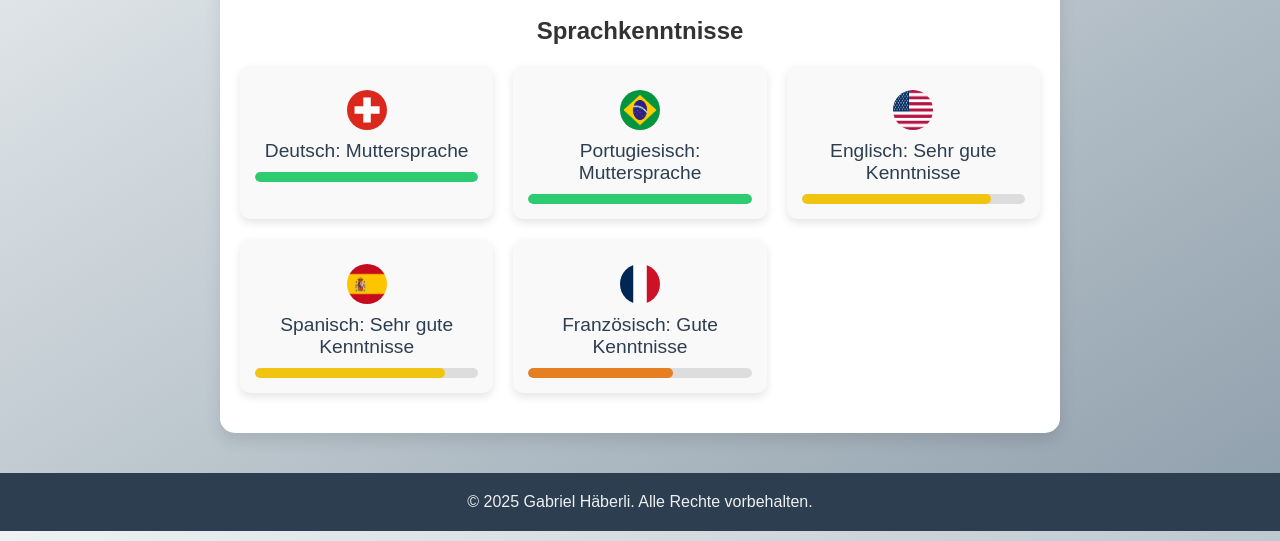
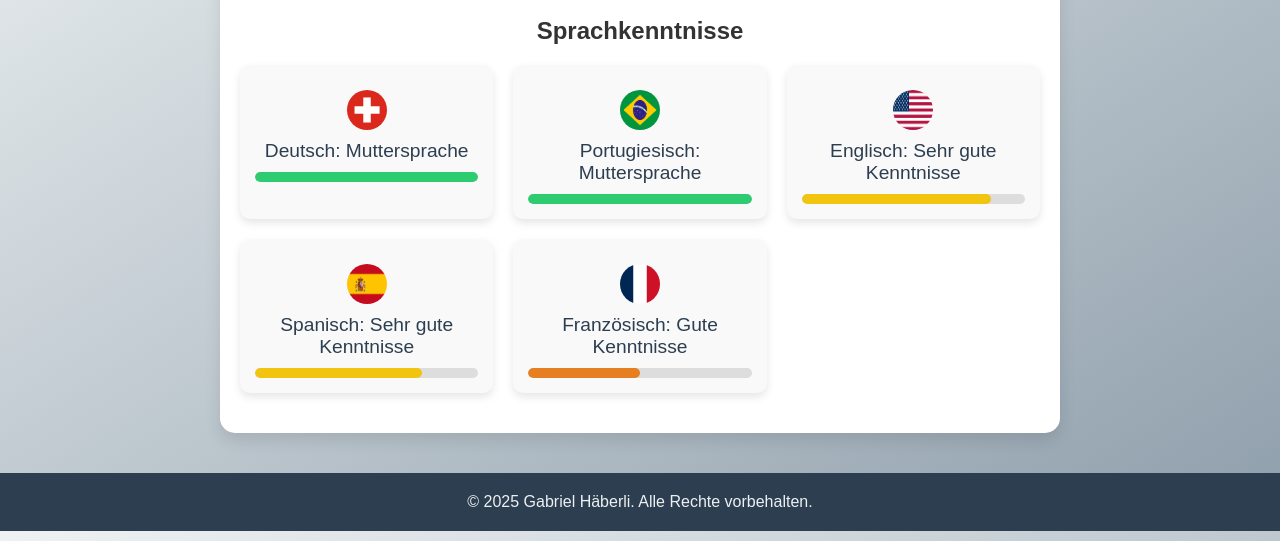
Before and after one commit to Gabriel-afk-cmd/My-Portfolio, a website: page sprachen.html in a window 1280 px wide. Shown: the part 259-800 px from the top of the page. Drawn offline with Linux system fonts and the light colour scheme.

Commit message:
Update sprachen.html

```diff
--- a/sprachen.html
+++ b/sprachen.html
@@ -118,8 +118,8 @@
         .german { width: 100%; background: #2ecc71; }
         .portuguese { width: 100%; background: #2ecc71; }
         .english { width: 85%; background: #f1c40f; }
-        .spanish { width: 85%; background: #f1c40f; }
-        .french { width: 65%; background: #e67e22; }
+        .spanish { width: 75%; background: #f1c40f; }
+        .french { width: 50%; background: #e67e22; }
 
         /* Fade-in Effekt */
         .fade-in {
```
